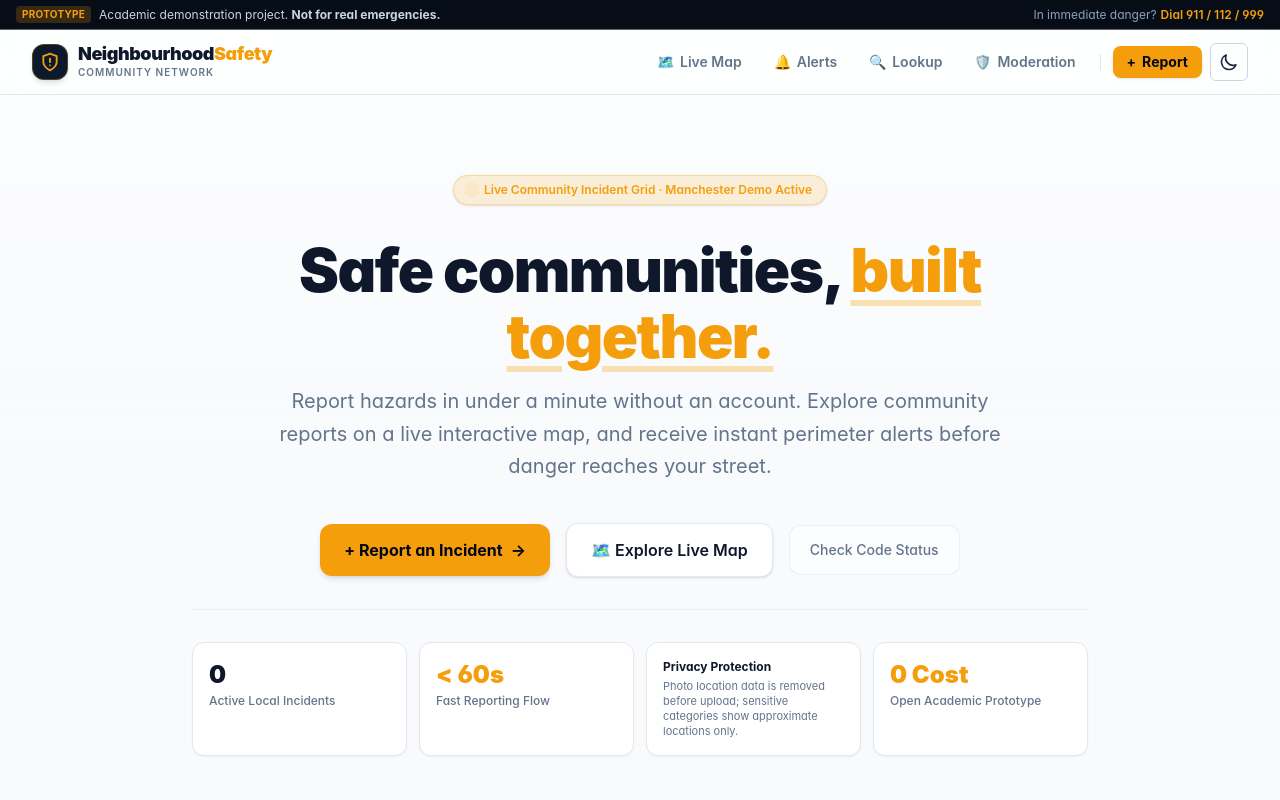
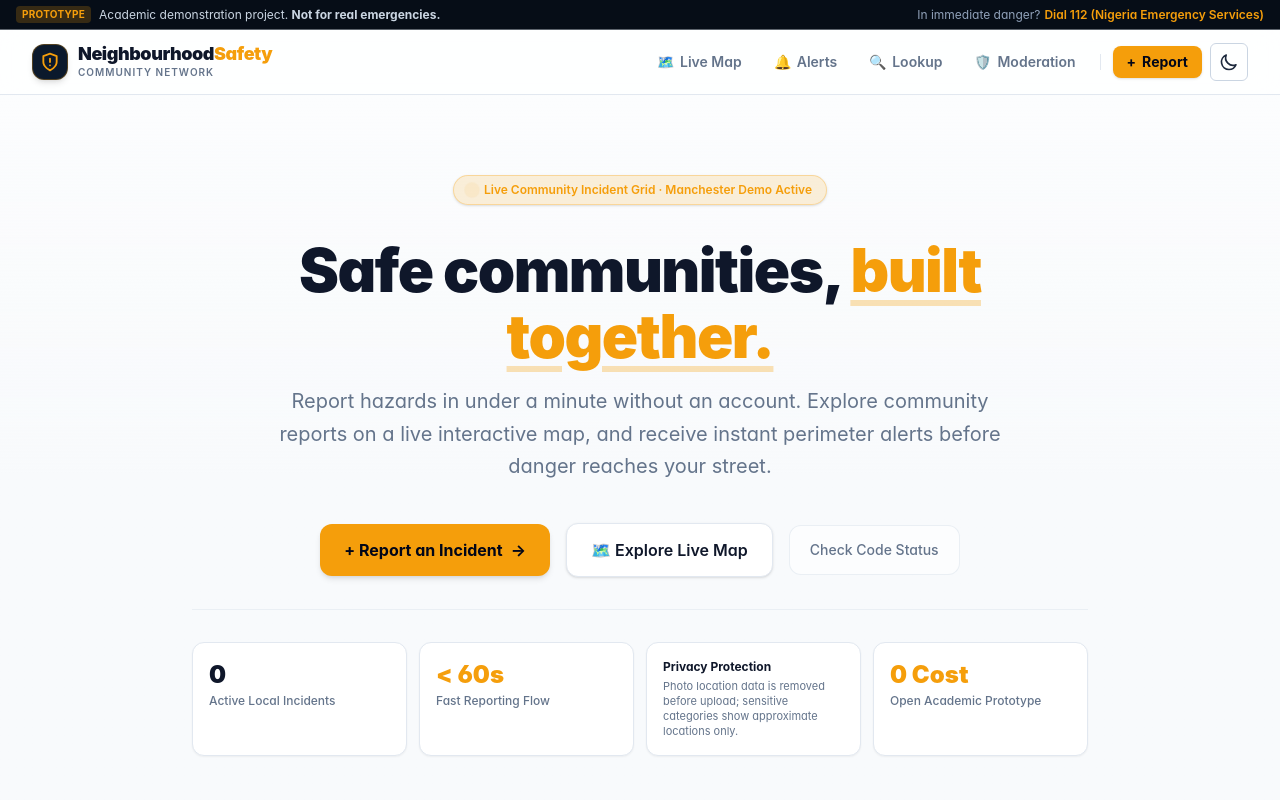
Before and after one commit to Praise-001/neighbourhood-safety, a Next.js app: page / in a window 1280 px wide. Shown: the top 800 px of the page. Built offline with nearby package versions, Linux system fonts and the light colour scheme; no server answers; the database is empty.

Commit message:
fix: update emergency disclaimer number for nigeria (112)

```diff
--- a/src/components/disclaimer-banner.tsx
+++ b/src/components/disclaimer-banner.tsx
@@ -16,7 +16,7 @@ export function DisclaimerBanner() {
         </div>
         <div className="hidden sm:flex items-center gap-1 text-slate-400">
           <span>In immediate danger?</span>
-          <span className="text-yellow font-semibold">Dial 911 / 112 / 999</span>
+          <span className="text-yellow font-semibold">Dial 112 (Nigeria Emergency Services)</span>
         </div>
       </div>
     </div>
```
Also changed, not shown: 1 other file (tests, documents, lock files or other folders).
